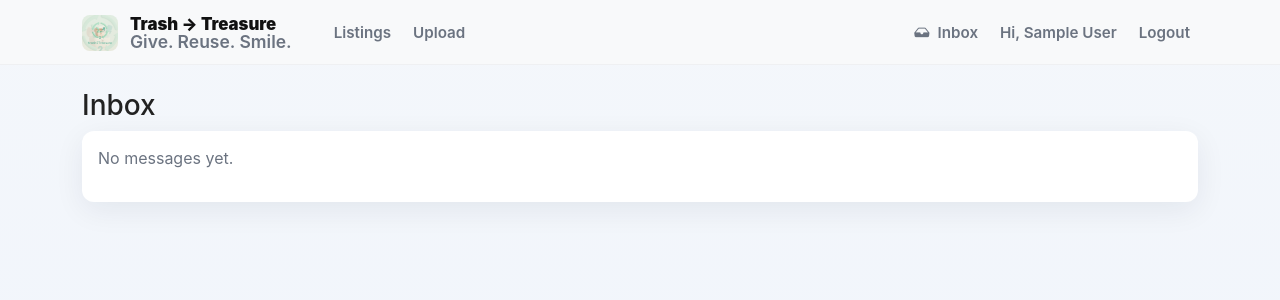
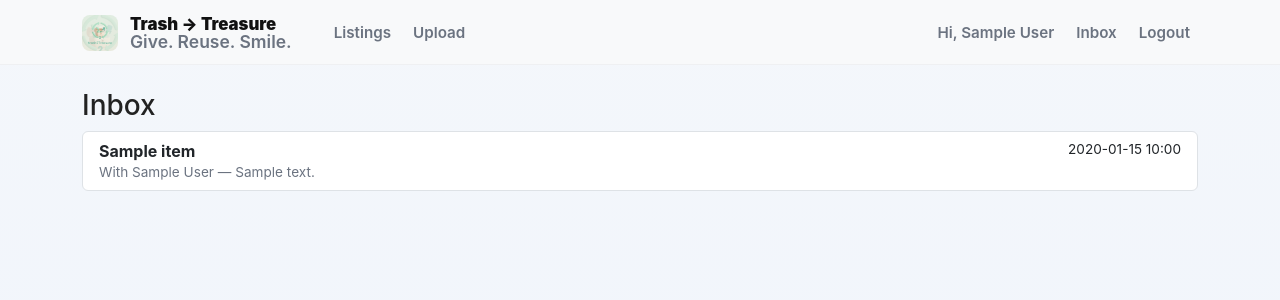
Before and after one commit to Vandanaa2308/Trash2treasure, a Flask app: page /inbox in a window 1280 px wide. Shown: the top 300 px of the page. Run offline with Flask 3, Linux system fonts and the light colour scheme; a user stored in the database is signed in; tables that the repository leaves empty hold one stand-in row (values such as "Sample post").

Commit message:
Added inbox + conversation + chat fixes + price fix

```diff
--- a/app.py
+++ b/app.py
@@ -20,8 +20,8 @@ db.init_app(app)
 login_manager.init_app(app)
 
 # now import local modules
-from models import User, Item, Message, Rating
-from forms import RegisterForm, LoginForm, ContactForm, UploadForm, ChatForm, RatingForm
+from models import User, Item, Message
+from forms import RegisterForm, LoginForm, ContactForm, UploadForm, ChatForm
 
 # user loader
 @login_manager.user_loader
@@ -31,7 +31,7 @@ def load_user(user_id):
 # index: show some items
 @app.route('/')
 def index():
-    items = Item.query.filter_by(visible=True, is_sold=False).order_by(Item.created_at.desc()).limit(6).all()
+    items = Item.query.order_by(Item.created_at.desc()).limit(6).all()
     return render_template('index.html', items=items)
 
 # listings
@@ -40,7 +40,7 @@ def listings():
     q = request.args.get('q', '')
     cat = request.args.get('category', '')
     free = request.args.get('free', '')
-    query = Item.query.filter_by(visible=True, is_sold=False)
+    query = Item.query.filter_by(visible=True)
     if q:
         query = query.filter(Item.title.ilike(f'%{q}%'))
     if cat:
@@ -50,49 +50,31 @@ def listings():
     items = query.order_by(Item.created_at.desc()).all()
     return render_template('listings.html', items=items, q=q, cat=cat, free=free)
 
-# item detail + rating handling
+# item detail (show + contact owner)
 @app.route('/item/<int:item_id>', methods=['GET', 'POST'])
 def item_detail(item_id):
     item = Item.query.get_or_404(item_id)
-    # contact form
-    contact_form = ContactForm()
-    rating_form = RatingForm()
-    # handle contact
-    if contact_form.validate_on_submit() and 'send_contact' in request.form:
-        flash('Message sent to owner (demo)', 'success')
+    form = ContactForm()
+    if form.validate_on_submit():
+        # require login to send a message
+        if not current_user.is_authenticated:
+            flash('Please log in to contact the owner.', 'warning')
+            return redirect(url_for('login'))
+
+        # create a message record (owner will see it in inbox)
+        content = f"Contact form message from {form.name.data} ({form.email.data}):\n\n{form.message.data}"
+        msg = Message(
+            item_id=item.id,
+            sender_id=current_user.id,
+            recipient_id=item.user_id,
+            content=content
+        )
+        db.session.add(msg)
+        db.session.commit()
+        flash('Message sent to owner', 'success')
         return redirect(url_for('item_detail', item_id=item_id))
 
-    # handle rating submission
-    if rating_form.validate_on_submit() and 'submit_rating' in request.form:
-        if not current_user.is_authenticated:
-            flash('Please login to submit rating', 'warning')
-            return redirect(url_for('login'))
-        # owner cannot rate own item
-        if current_user.id == item.user_id:
-            flash('You cannot rate your own item', 'warning')
-            return redirect(url_for('item_detail', item_id=item_id))
-
-        stars = rating_form.stars.data
-        review = rating_form.review.data or ''
-        existing = Rating.query.filter_by(item_id=item.id, user_id=current_user.id).first()
-        if existing:
-            existing.stars = stars
-            existing.review = review
-            existing.created_at = Rating.utcnow()
-            flash('Your rating was updated', 'success')
-        else:
-            r = Rating(item_id=item.id, user_id=current_user.id, stars=stars, review=review)
-            db.session.add(r)
-            flash('Thank you for your rating', 'success')
-        db.session.commit()
-        return redirect(url_for('item_detail', item_id=item_id))
-
-    # show average rating
-    avg = db.session.query(db.func.avg(Rating.stars)).filter(Rating.item_id == item.id).scalar()
-    count = Rating.query.filter_by(item_id=item.id).count()
-    avg = float(avg) if avg else None
-
-    return render_template('item.html', item=item, form=contact_form, rating_form=rating_form, avg_rating=avg, rating_count=count)
+    return render_template('item.html', item=item, form=form)
 
 # upload (must login)
 @app.route('/upload', methods=['GET', 'POST'])
@@ -105,15 +87,24 @@ def upload():
         if file and file.filename:
             filename = secure_filename(file.filename)
             file.save(os.path.join(app.config['UPLOAD_FOLDER'], filename))
+
+        # determine price/free flag
+        price_value = form.price.data
+        if price_value is None:
+            price_value = 0.0
+
+        is_free_flag = (float(price_value) == 0.0)
+
         item = Item(
             title=form.title.data,
             description=form.description.data,
             category=form.category.data,
-            price=form.price.data or 0.0,
+            price=price_value,
             quantity=form.quantity.data,
             location=form.location.data,
             image_filename=filename,
-            user_id=current_user.id
+            user_id=current_user.id,
+            is_free=is_free_flag
         )
         db.session.add(item)
         db.session.commit()
@@ -176,11 +167,9 @@ def logout():
 @app.route('/profile')
 @login_required
 def profile():
-    # show user's items and ratings
-    items = Item.query.filter_by(user_id=current_user.id).order_by(Item.created_at.desc()).all()
-    return render_template('profile.html', items=items)
+    return render_template('profile.html')
 
-# chat route (send + display messages about a specific item)
+# chat route (send + display messages about a specific item) - kept for compatibility
 @app.route('/chat/<int:item_id>', methods=['GET', 'POST'])
 @login_required
 def chat_with_owner(item_id):
@@ -214,116 +203,70 @@ def chat_with_owner(item_id):
 
     return render_template('chat.html', item=item, owner=owner, messages=conv, form=form)
 
-# DELETE item (owner only)
-@app.route('/delete_item/<int:item_id>', methods=['POST'])
-@login_required
-def delete_item(item_id):
-    item = Item.query.get_or_404(item_id)
-    if item.user_id != current_user.id:
-        flash("You are not allowed to delete this item.", "danger")
-        return redirect(url_for('item_detail', item_id=item_id))
+# inbox & conversation features
+from sqlalchemy import or_
 
-    # delete image file if exists
-    if item.image_filename:
-        image_path = os.path.join(app.config['UPLOAD_FOLDER'], item.image_filename)
-        if os.path.exists(image_path):
-            try:
-                os.remove(image_path)
-            except Exception:
-                pass
-
-    db.session.delete(item)
-    db.session.commit()
-    flash("Item deleted successfully!", "success")
-    return redirect(url_for('listings'))
-
-# Mark as sold / unmark
-@app.route('/mark_sold/<int:item_id>', methods=['POST'])
-@login_required
-def mark_sold(item_id):
-    item = Item.query.get_or_404(item_id)
-    if item.user_id != current_user.id:
-        flash("You cannot change this item.", "danger")
-        return redirect(url_for('item_detail', item_id=item_id))
-    item.is_sold = True
-    db.session.commit()
-    flash("Item marked as sold.", "success")
-    return redirect(url_for('item_detail', item_id=item_id))
-
-@app.route('/unmark_sold/<int:item_id>', methods=['POST'])
-@login_required
-def unmark_sold(item_id):
-    item = Item.query.get_or_404(item_id)
-    if item.user_id != current_user.id:
-        flash("You cannot change this item.", "danger")
-        return redirect(url_for('item_detail', item_id=item_id))
-    item.is_sold = False
-    db.session.commit()
-    flash("Item marked available.", "success")
-    return redirect(url_for('item_detail', item_id=item_id))
-
-# Inbox - show conversations for owner (grouped by item + sender)
 @app.route('/inbox')
 @login_required
 def inbox():
-    # find items owned by current user
-    my_items = Item.query.filter_by(user_id=current_user.id).all()
-    item_ids = [i.id for i in my_items]
-    conversations = []
+    # gather messages that involve current user, newest first
+    msgs = Message.query.filter(
+        or_(Message.sender_id == current_user.id, Message.recipient_id == current_user.id)
+    ).order_by(Message.timestamp.desc()).all()
 
-    if item_ids:
-        # get distinct pairs (item_id, sender_id) where sender != owner
-        rows = db.session.query(Message.item_id, Message.sender_id, db.func.max(Message.timestamp).label('last_time')) \
-                 .filter(Message.item_id.in_(item_ids)) \
-                 .group_by(Message.item_id, Message.sender_id) \
-                 .order_by(db.desc('last_time')).all()
+    # collapse into unique threads keyed by (item_id, other_user_id)
+    threads = {}
+    for m in msgs:
+        other = m.recipient_id if m.sender_id == current_user.id else m.sender_id
+        key = (m.item_id, other)
+        if key not in threads:
+            threads[key] = m
 
-        for item_id, sender_id, last_time in rows:
-            if sender_id == current_user.id:
-                continue
-            item = Item.query.get(item_id)
-            sender = User.query.get(sender_id)
-            last_msg = Message.query.filter_by(item_id=item_id, sender_id=sender_id) \
-                         .order_by(Message.timestamp.desc()).first()
-            conversations.append({
-                'item': item,
-                'sender': sender,
-                'last_message': last_msg,
-                'last_time': last_time
-            })
+    thread_list = []
+    for (item_id, other_id), last_msg in threads.items():
+        other_user = User.query.get(other_id)
+        item = Item.query.get(item_id)
+        thread_list.append({
+            "item": item,
+            "other": other_user,
+            "last_message": last_msg
+        })
 
-    return render_template('inbox.html', conversations=conversations)
+    return render_template('inbox.html', threads=thread_list)
 
-# Conversation view between owner and one other user for an item
 @app.route('/conversation/<int:item_id>/<int:other_id>', methods=['GET', 'POST'])
 @login_required
 def conversation(item_id, other_id):
+    other = User.query.get_or_404(other_id)
     item = Item.query.get_or_404(item_id)
-    # only owner or the other user can view
-    if current_user.id not in (item.user_id, other_id):
-        flash("Not authorized", "danger")
-        return redirect(url_for('index'))
 
-    # sending message from current_user to other participant
-    if request.method == 'POST':
-        text = request.form.get('message', '').strip()
+    # ensure current_user participates in conversation (either owner or the other)
+    if current_user.id not in (item.user_id, other.id):
+        flash('Not authorized to view this conversation.', 'danger')
+        return redirect(url_for('inbox'))
+
+    form = ChatForm()
+    if form.validate_on_submit():
+        text = form.message.data.strip()
         if text:
-            recipient_id = other_id if current_user.id == item.user_id else item.user_id
-            msg = Message(item_id=item.id, sender_id=current_user.id, recipient_id=recipient_id, content=text)
+            msg = Message(
+                item_id=item.id,
+                sender_id=current_user.id,
+                recipient_id=other.id,
+                content=text
+            )
             db.session.add(msg)
             db.session.commit()
             return redirect(url_for('conversation', item_id=item_id, other_id=other_id))
 
-    # load all messages between these two users for this item
-    messages = Message.query.filter(
-        Message.item_id == item_id
+    conv = Message.query.filter(
+        Message.item_id == item.id
     ).filter(
-        ((Message.sender_id == current_user.id) & (Message.recipient_id == other_id)) |
-        ((Message.sender_id == other_id) & (Message.recipient_id == current_user.id))
-    ).order_by(Message.timestamp.asc()).all()
+        ((Message.sender_id == current_user.id) & (Message.recipient_id == other.id))
+        | ((Message.sender_id == other.id) & (Message.recipient_id == current_user.id))
+    ).order_by(Message.timestamp).all()
 
-    other_user = User.query.get_or_404(other_id)
-    return render_template('conversation.html', item=item, other_user=other_user, messages=messages)
+    return render_template('conversation.html', item=item, other=other, messages=conv, form=form)
 
 # admin & dashboard placeholders
 @app.route('/dashboard')
--- a/templates/base.html
+++ b/templates/base.html
@@ -18,20 +18,15 @@
            <small style="color:var(--muted);font-weight:600">Give. Reuse. Smile.</small>
           </div>
        </a>
-
-       <button class="navbar-toggler" type="button" data-bs-toggle="collapse" data-bs-target="#mainNav" aria-controls="mainNav" aria-expanded="false" aria-label="Toggle navigation">
-         <span class="navbar-toggler-icon"></span>
-       </button>
-
-        <div class="collapse navbar-collapse" id="mainNav">
+        <div class="collapse navbar-collapse">
           <ul class="navbar-nav me-auto">
             <li class="nav-item"><a class="nav-link" href="{{ url_for('listings') }}">Listings</a></li>
             <li class="nav-item"><a class="nav-link" href="{{ url_for('upload') }}">Upload</a></li>
           </ul>
           <ul class="navbar-nav">
             {% if current_user.is_authenticated %}
-              <li class="nav-item"><a class="nav-link" href="{{ url_for('inbox') }}"><i class="bi bi-inbox-fill"></i> Inbox</a></li>
               <li class="nav-item"><a class="nav-link" href="{{ url_for('profile') }}">Hi, {{ current_user.name }}</a></li>
+              <li class="nav-item"><a class="nav-link" href="{{ url_for('inbox') }}">Inbox</a></li>
               <li class="nav-item"><a class="nav-link" href="{{ url_for('logout') }}">Logout</a></li>
             {% else %}
               <li class="nav-item"><a class="nav-link" href="{{ url_for('login') }}">Login</a></li>
--- a/templates/inbox.html
+++ b/templates/inbox.html
@@ -1,24 +1,22 @@
 {% extends "base.html" %}
 {% block content %}
 <h3>Inbox</h3>
-
-{% if not conversations %}
-  <div class="card p-3">
-    <p class="text-muted">No messages yet.</p>
-  </div>
-{% else %}
+{% if threads %}
   <div class="list-group">
-    {% for c in conversations %}
-      <a href="{{ url_for('conversation', item_id=c.item.id, other_id=c.sender.id) }}"
+    {% for th in threads %}
+      <a href="{{ url_for('conversation', item_id=th.item.id, other_id=th.other.id) }}"
          class="list-group-item list-group-item-action d-flex justify-content-between align-items-start">
         <div>
-          <div class="fw-bold">{{ c.sender.name }}</div>
-          <div class="small text-muted">about <strong>{{ c.item.title }}</strong></div>
-          <div class="small text-muted">{{ c.last_message.content[:80] }}{% if c.last_message.content|length > 80 %}...{% endif %}</div>
+          <div class="fw-bold">{{ th.item.title }}</div>
+          <div class="small text-muted">With {{ th.other.name }} — {{ th.last_message.content[:80] }}{% if th.last_message.content|length > 80 %}...{% endif %}</div>
         </div>
-        <div class="text-end small text-muted">{{ c.last_time.strftime('%Y-%m-%d %H:%M') if c.last_time }}</div>
+        <div class="text-end small">
+          <div>{{ th.last_message.timestamp.strftime('%Y-%m-%d %H:%M') }}</div>
+        </div>
       </a>
     {% endfor %}
   </div>
+{% else %}
+  <p class="text-muted">No conversations yet.</p>
 {% endif %}
 {% endblock %}
```
Also changed, not shown: templates/conversation.html (+10 -9 lines).
